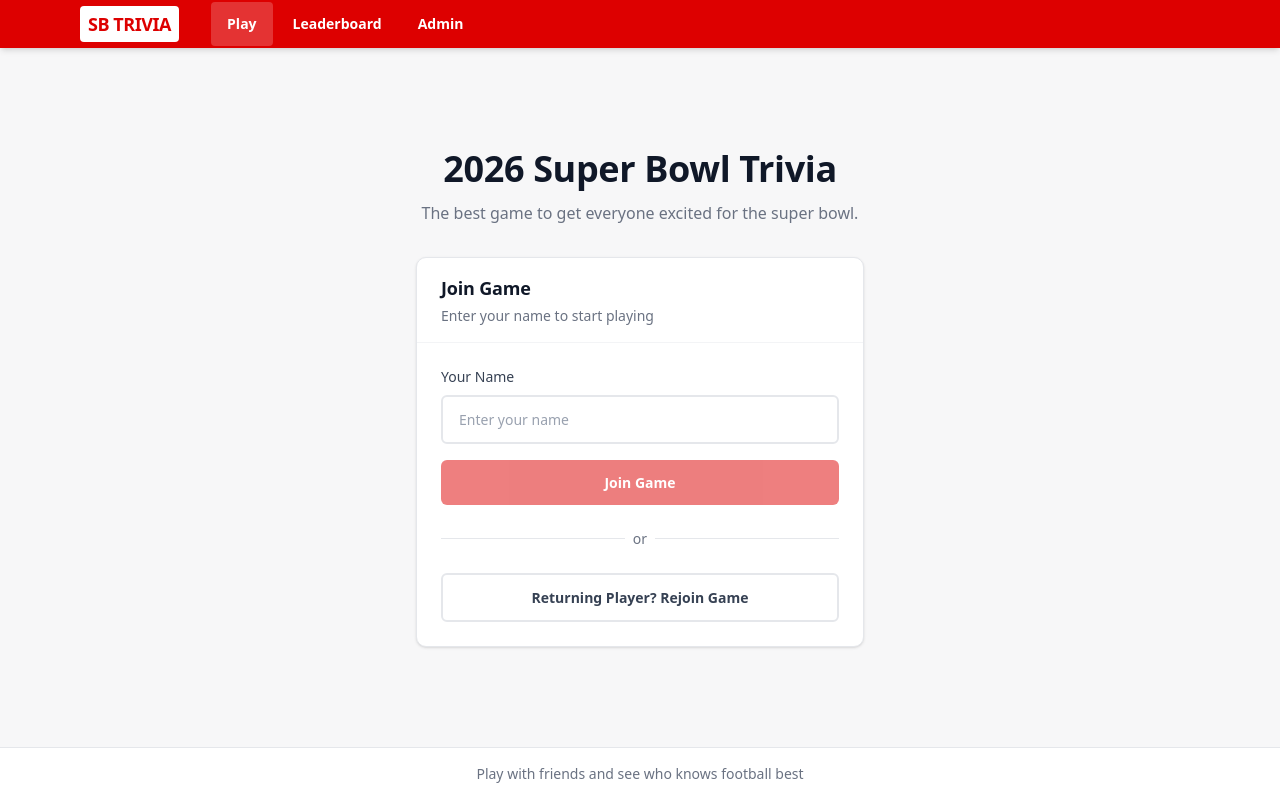
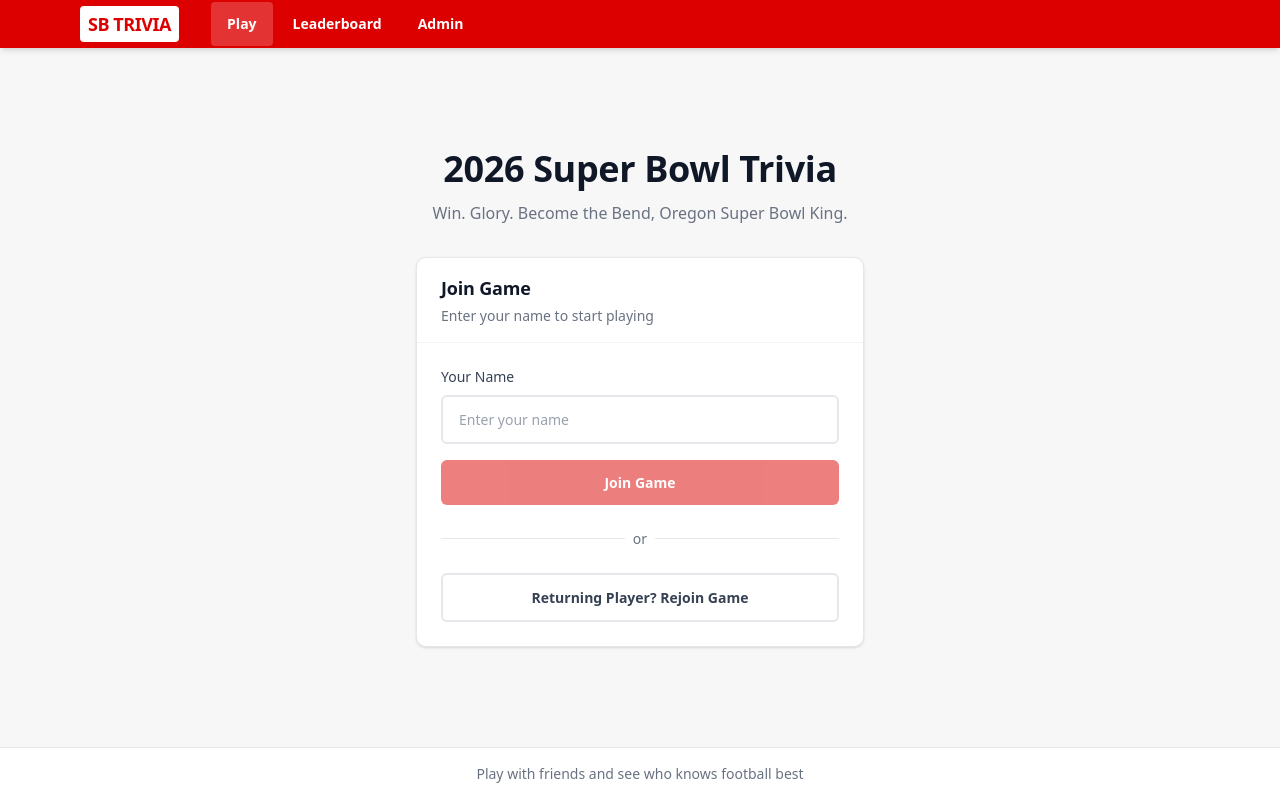
Before and after one commit to jeffmli/super_bowl_trivia_game, a Next.js app: page /play in a window 1280 px wide. Built offline with nearby package versions, Linux system fonts and the light colour scheme.

Commit message:
Update AdminDashboard question options and enhance PlayJoin description
- Increased the number of options in AdminDashboard from 4 to 6 for better question customization.
- Revised the description in PlayJoin to create a more engaging and competitive tone.

```diff
--- a/app/admin/dashboard/page.tsx
+++ b/app/admin/dashboard/page.tsx
@@ -27,7 +27,7 @@ export default function AdminDashboard() {
   const [newQuestion, setNewQuestion] = useState("");
   const [newPoints, setNewPoints] = useState(10);
   const [newQuestionType, setNewQuestionType] = useState<QuestionType>("freeform");
-  const [newOptions, setNewOptions] = useState<string[]>(["", "", "", ""]);
+  const [newOptions, setNewOptions] = useState<string[]>(["", "", "", "", "", ""]);
   const [isAddingQuestion, setIsAddingQuestion] = useState(false);
   const [shareCode, setShareCode] = useState("");
   const [playerCount, setPlayerCount] = useState(0);
@@ -199,7 +199,7 @@ export default function AdminDashboard() {
       setNewQuestion("");
       setNewPoints(10);
       setNewQuestionType("freeform");
-      setNewOptions(["", "", "", ""]);
+      setNewOptions(["", "", "", "", "", ""]);
       fetchQuestions();
     } catch (error) {
       console.error("Error adding question:", error);
--- a/app/play/page.tsx
+++ b/app/play/page.tsx
@@ -112,7 +112,7 @@ export default function PlayJoin() {
               2026 Super Bowl Trivia
             </h1>
             <p className="text-gray-500 text-base">
-              The best game to get everyone excited for the super bowl.
+              Win. Glory. Become the Bend, Oregon Super Bowl King.
             </p>
           </div>
 
```
